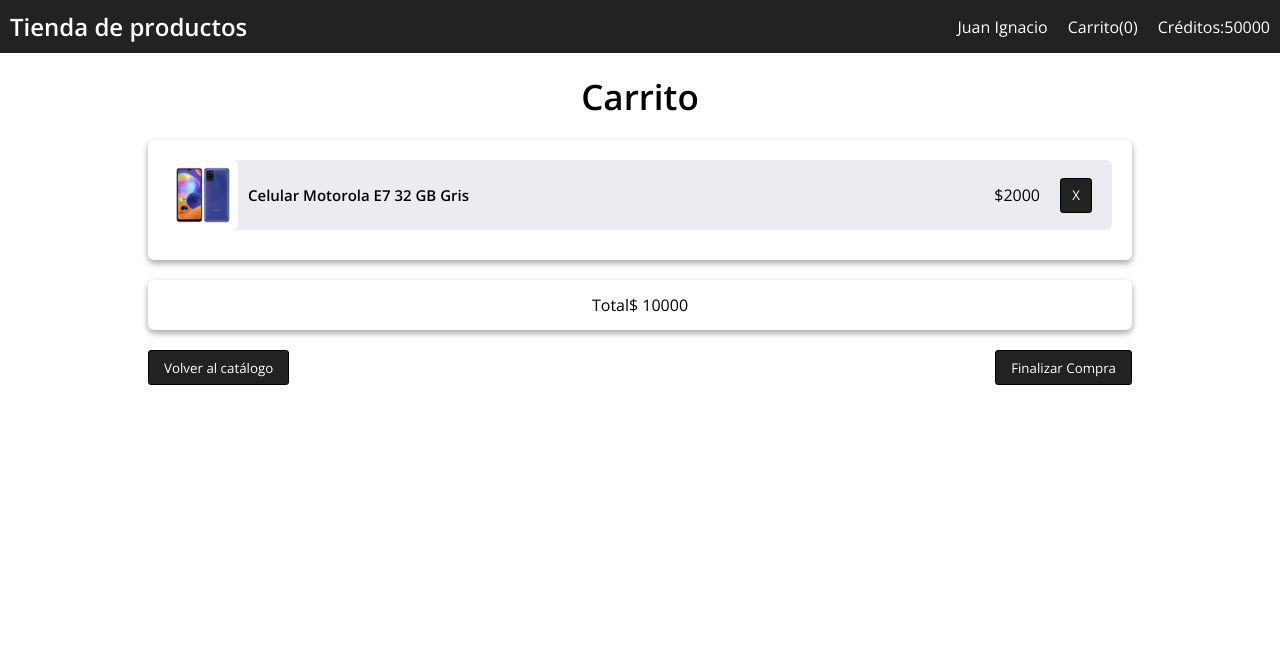
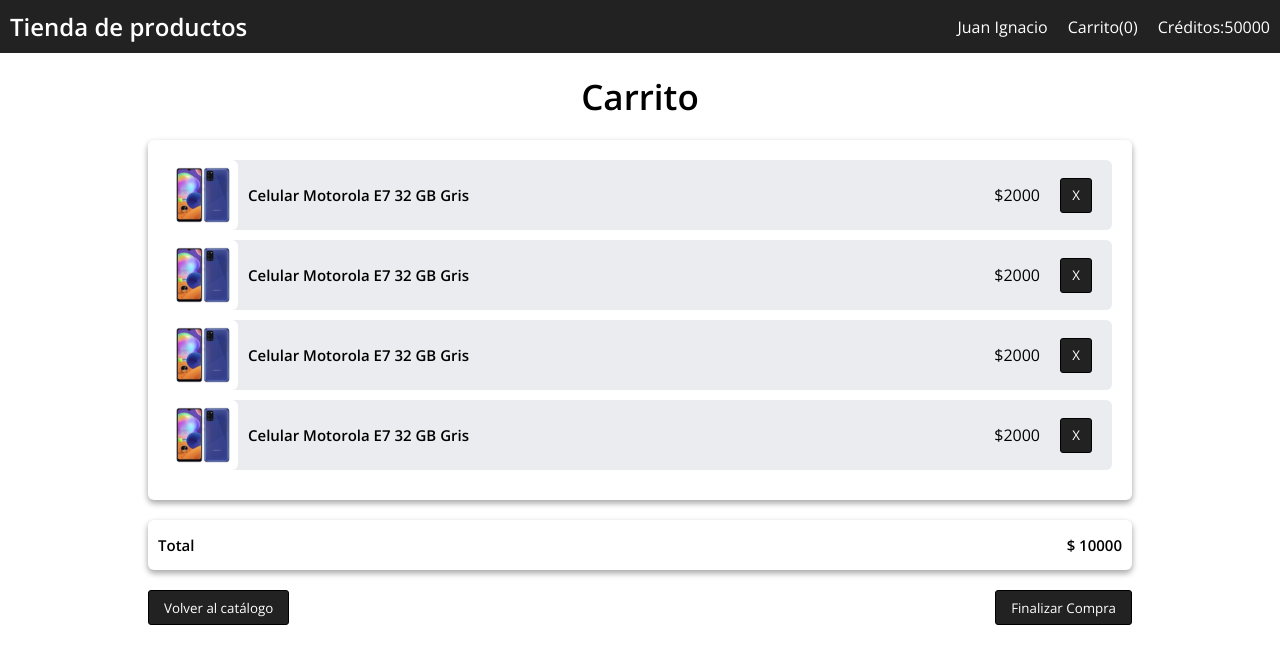
Before and after one commit to Getsuga743/enviopack-challenge-frontend, a React (Create React App) app: page /cart in a window 1280 px wide. Shown: the top 664 px of the page. Built offline with nearby package versions, Linux system fonts and the light colour scheme.

Commit message:
feat(cart / catalog): implement Text component

```diff
--- a/src/pages/Cart/index.jsx
+++ b/src/pages/Cart/index.jsx
@@ -6,6 +6,7 @@
 import CartButtons from './styles';
 import CartItems from '../../components/CartItems';
 import CartItem from '../../components/CartItem';
+import Text from '../../components/ui/Text';
 
 function Cart() {
   return (
@@ -13,10 +14,17 @@
       <Title fontSize="xl">Carrito</Title>
       <CartItems>
         <CartItem title="Celular Motorola E7 32 GB Gris" price={2000} />
+        <CartItem title="Celular Motorola E7 32 GB Gris" price={2000} />
+        <CartItem title="Celular Motorola E7 32 GB Gris" price={2000} />
+        <CartItem title="Celular Motorola E7 32 GB Gris" price={2000} />
       </CartItems>
-      <Box height="5rem" width="lg" m="auto auto 2rem auto">
-        <span>Total</span>
-        <span>$ 10000</span>
+      <Box height="5rem" width="lg" m="auto auto 2rem auto" justifyContent="space-between">
+        <Text fontSize="md" fontWeight="bold">
+          Total
+        </Text>
+        <Text fontSize="md" fontWeight="bold">
+          $ 10000
+        </Text>
       </Box>
       <CartButtons>
         <Button>Volver al catálogo</Button>
--- a/src/pages/Catalog/index.jsx
+++ b/src/pages/Catalog/index.jsx
@@ -5,6 +5,7 @@
 import Button from '../../components/ui/Button';
 import Container from '../../components/ui/containers/Container';
 import PageContainer from '../../components/ui/containers/PageContainer';
+import Text from '../../components/ui/Text';
 import Title from '../../components/ui/Title';
 import { ProductsContext } from '../../context/ProductsContext';
 import { PaginationContainer } from './styles';
@@ -26,7 +27,7 @@
         </ProductsGrid>
         <PaginationContainer size="sm">
           <Button size="sm">Anterior</Button>
-          <span>1/3</span>
+          <Text>1/3</Text>
           <Button size="sm">Siguiente</Button>
         </PaginationContainer>
       </Container>
```
